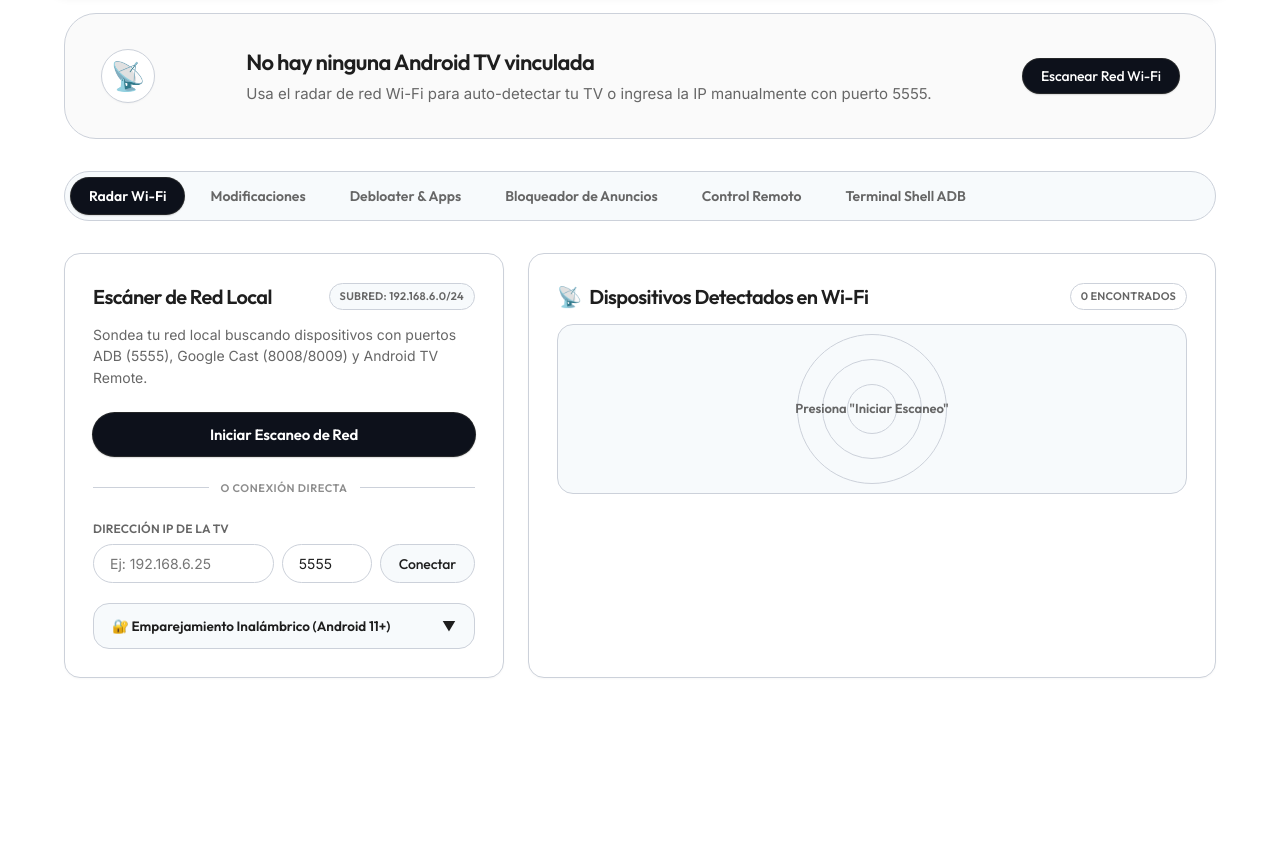
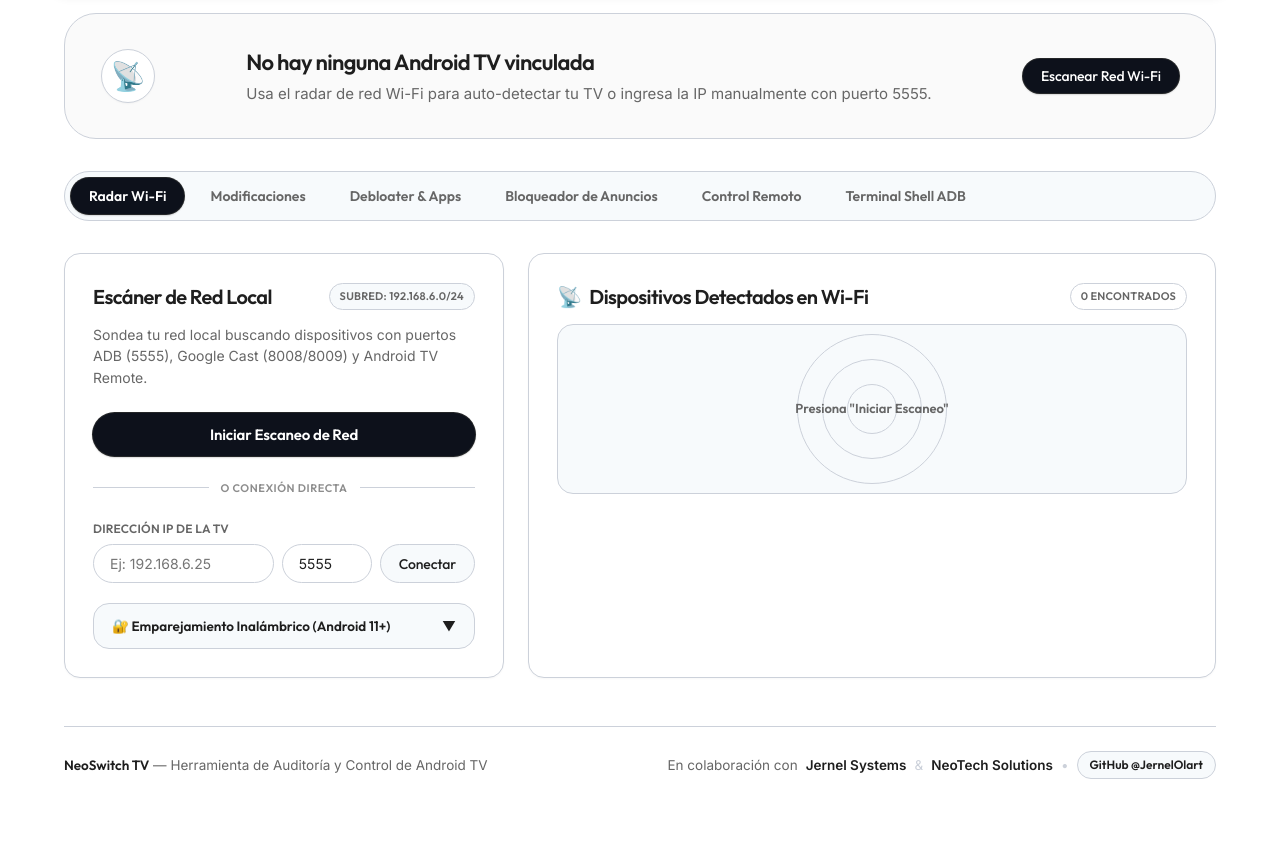
Before and after one commit to JernelOlart/Switch-Android-TV-JernelSystems, a website: page public/index.html in a window 1280 px wide. Shown: the part 80-923 px from the top of the page. Before the commit the page ends 822 px from the top, so only its background shows below. Drawn offline with Linux system fonts and the light colour scheme; no server answers.

Commit message:
feat: rename tool to NeoSwitch TV with official collaboration credits for Jernel Systems and NeoTech Solutions by JernelOlart

```diff
--- a/cli.js
+++ b/cli.js
@@ -7,7 +7,9 @@
 
 async function main() {
   console.log(`\x1b[36m=======================================================\x1b[0m`);
-  console.log(`\x1b[1m\x1b[35m  ⚡ JERNELSYSTEMS - ANDROID TV SPLOIT CLI v1.0\x1b[0m`);
+  console.log(`\x1b[1m\x1b[35m  ⚡ NEOSWITCH TV — ANDROID TV STUDIO CLI v1.2\x1b[0m`);
+  console.log(`  Colaboración: Jernel Systems & NeoTech Solutions`);
+  console.log(`  GitHub: https://github.com/JernelOlart`);
   console.log(`\x1b[36m=======================================================\x1b[0m`);
   console.log(`ADB Binary: ${adb.adbPath}\n`);
 
--- a/public/index.html
+++ b/public/index.html
@@ -3,7 +3,7 @@
 <head>
   <meta charset="UTF-8">
   <meta name="viewport" content="width=device-width, initial-scale=1.0">
-  <title>JernelSystems — Android TV Studio</title>
+  <title>NeoSwitch TV — Android TV Studio</title>
   <link rel="preconnect" href="https://fonts.googleapis.com">
   <link rel="preconnect" href="https://fonts.gstatic.com" crossorigin>
   <link href="https://fonts.googleapis.com/css2?family=Caveat:wght@600&family=Inter:wght@400;500;600&family=JetBrains+Mono:wght@400;500&family=Outfit:wght@400;500;600;700&display=swap" rel="stylesheet">
@@ -17,8 +17,8 @@
         <div class="logo-mark">
           <span class="logo-arrow">→</span>
           <div class="logo-text">
-            <span class="brand-sub">JERNEL</span>
-            <span class="brand-main">Android TV Studio</span>
+            <span class="brand-sub">NEOSWITCH</span>
+            <span class="brand-main">NeoSwitch TV</span>
           </div>
         </div>
         <span class="eyebrow-tag">v1.2 Studio</span>
@@ -647,7 +647,7 @@
               <img id="tvScreenImg" class="tv-screen-img hidden" alt="Captura de Pantalla Android TV" />
             </div>
             <div class="tv-chin">
-              <span class="tv-logo-chin">JERNEL</span>
+              <span class="tv-logo-chin">NEOSWITCH TV</span>
             </div>
           </div>
         </div>
@@ -674,7 +674,7 @@
 
         <!-- Pantalla de la terminal -->
         <div class="terminal-screen" id="terminalScreen">
-          <div class="terminal-line banner">JERNEL SYSTEMS // ANDROID TV ADB SHELL READY</div>
+          <div class="terminal-line banner">NEOSWITCH TV // ANDROID TV ADB SHELL READY</div>
           <div class="terminal-line info">Escribe comandos 'adb shell' directamente (ej: 'ls /sdcard', 'pm list packages', etc.)</div>
         </div>
 
@@ -686,6 +686,26 @@
         </div>
       </div>
     </section>
+
+    <!-- Footer de Colaboración -->
+    <footer class="app-footer">
+      <div class="footer-inner">
+        <div class="footer-left">
+          <span class="footer-brand">NeoSwitch TV</span>
+          <span class="footer-tagline">— Herramienta de Auditoría y Control de Android TV</span>
+        </div>
+        <div class="footer-collab">
+          <span>En colaboración con</span>
+          <a href="https://www.jernelsystems.com" target="_blank" rel="noopener noreferrer" class="collab-link">Jernel Systems</a>
+          <span class="dot-sep">&amp;</span>
+          <a href="https://neotechsolutions.mx/" target="_blank" rel="noopener noreferrer" class="collab-link">NeoTech Solutions</a>
+          <span class="dot-sep">•</span>
+          <a href="https://github.com/JernelOlart" target="_blank" rel="noopener noreferrer" class="collab-link github-link">
+            <span>GitHub @JernelOlart</span>
+          </a>
+        </div>
+      </div>
+    </footer>
 
   </main>
 
--- a/public/style.css
+++ b/public/style.css
@@ -1674,3 +1674,63 @@
 .hidden {
   display: none !important;
 }
+
+/* ==========================================================================
+   Footer de Colaboración
+   ========================================================================== */
+.app-footer {
+  margin-top: 48px;
+  padding-top: 24px;
+  border-top: 1px solid var(--color-mist);
+}
+
+.footer-inner {
+  display: flex;
+  justify-content: space-between;
+  align-items: center;
+  flex-wrap: wrap;
+  gap: 16px;
+  font-size: 13.5px;
+  color: var(--color-smoke);
+}
+
+.footer-brand {
+  font-family: var(--font-heading);
+  font-weight: 600;
+  color: var(--color-ink);
+}
+
+.footer-collab {
+  display: flex;
+  align-items: center;
+  gap: 8px;
+  flex-wrap: wrap;
+}
+
+.collab-link {
+  color: var(--color-ink);
+  font-weight: 600;
+  text-decoration: none;
+  transition: color 0.15s ease;
+}
+.collab-link:hover {
+  color: var(--color-electric-blue);
+  text-decoration: underline;
+}
+
+.github-link {
+  display: inline-flex;
+  align-items: center;
+  background: var(--color-snow);
+  border: 1px solid var(--color-mist);
+  padding: 4px 12px;
+  border-radius: var(--radius-tags);
+  font-family: var(--font-heading);
+  font-size: 12px;
+}
+.github-link:hover {
+  background: var(--color-midnight);
+  color: #fff;
+  border-color: var(--color-midnight);
+  text-decoration: none;
+}
```
Also changed, not shown: package.json (+7 -5 lines), server.js (+8 -3 lines), README.md, 1 other file.
